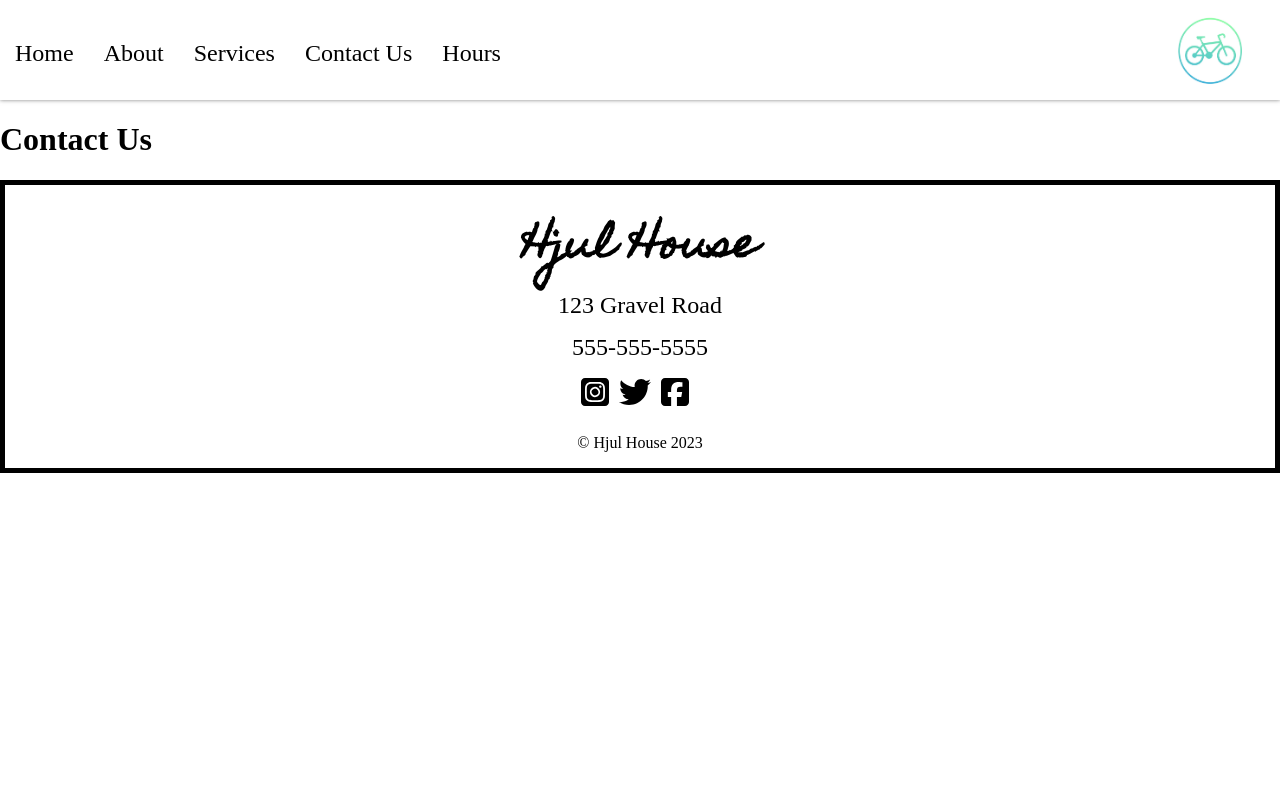
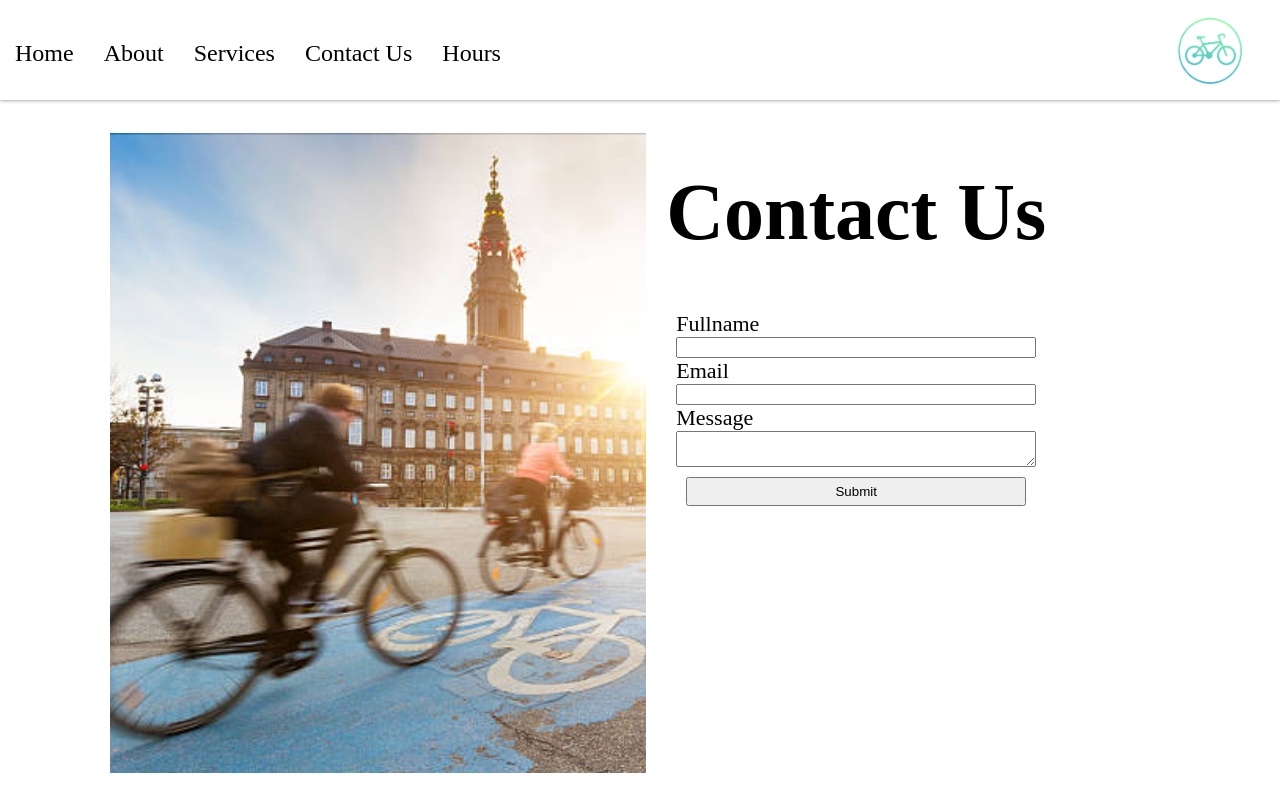
Before and after one commit to xebol/hjul-house, a React (Create React App) app: page /contact in a window 1280 px wide. Shown: the top 800 px of the page. Built offline with nearby package versions, Linux system fonts and the light colour scheme.

Commit message:
start contact us page

```diff
--- a/src/pages/About.js
+++ b/src/pages/About.js
@@ -4,15 +4,13 @@ function About() {
   return (
     <div className="about">
       <div className="about-header">
-        <h1>About Hyul House</h1>
+        <h1>About Hjul House</h1>
       </div>
       <div className="about-us">
         <p>
           Welcome to your trusted destination for hassle-free bike repairs and maintenance.</p>
 
-          <p>At Hyul House, we are passionate about cycling and committed to keeping your wheels turning smoothly. We understand the importance of a well-maintained bike, whether it's for your daily commute, leisurely rides, or competitive racing.
-
-          Our team of experienced and certified bike mechanics is dedicated to providing top-notch service, ensuring that your bike is in the best possible condition. With our expertise and attention to detail, you can trust us to handle everything from minor adjustments to major overhauls.
+          <p>At Hjul House, we are passionate about cycling and committed to keeping your wheels turning smoothly. We understand the importance of a well-maintained bike, whether it's for your daily commute, leisurely rides, or competitive racing.
         </p>
       </div>
     </div>
--- /dev/null
+++ b/src/pages/ContactUs.css
@@ -0,0 +1,31 @@
+.contact-us {
+  display: flex;
+  padding: 10px;
+  margin-right: 10px;
+}
+
+.contact-us-img {
+display: flex;
+align-items: center;
+margin-left: 100px;
+margin-top: 20px;
+margin-bottom: 100px;
+height: 80vh;
+}
+
+.contact-info {
+  padding-left: 20px;
+  font-size: 2.5rem;
+}
+
+.contact-form {
+  display: flex;
+  flex-direction: column;
+  font-size: 22px;
+  margin: 10px;
+}
+
+.contact-us-btn{
+  padding: 5px;
+  margin: 10px;
+}
--- a/src/pages/ContactUs.js
+++ b/src/pages/ContactUs.js
@@ -1,6 +1,24 @@
+import contact from "../images/contact-us.jpg";
+import "./ContactUs.css";
+
+
 function ContactUs() {
   return (
-    <h1>Contact Us</h1>
+    <div className="contact-us">
+      <img src={contact} alt="contact" className="contact-us-img"></img>
+      <div className="contact-info">
+        <h1>Contact Us</h1>
+        <form className="contact-form">
+          <label> Fullname</label>
+          <input type="text" name="name" />
+          <label> Email </label>
+          <input type="email" name="email" />
+          <label>Message</label>
+          <textarea name="message"></textarea>
+          <input type="submit" className="contact-us-btn" />
+        </form>
+      </div>
+    </div>
   );
 }
 
```
Also changed, not shown: src/images/contact-us.jpg (added).
